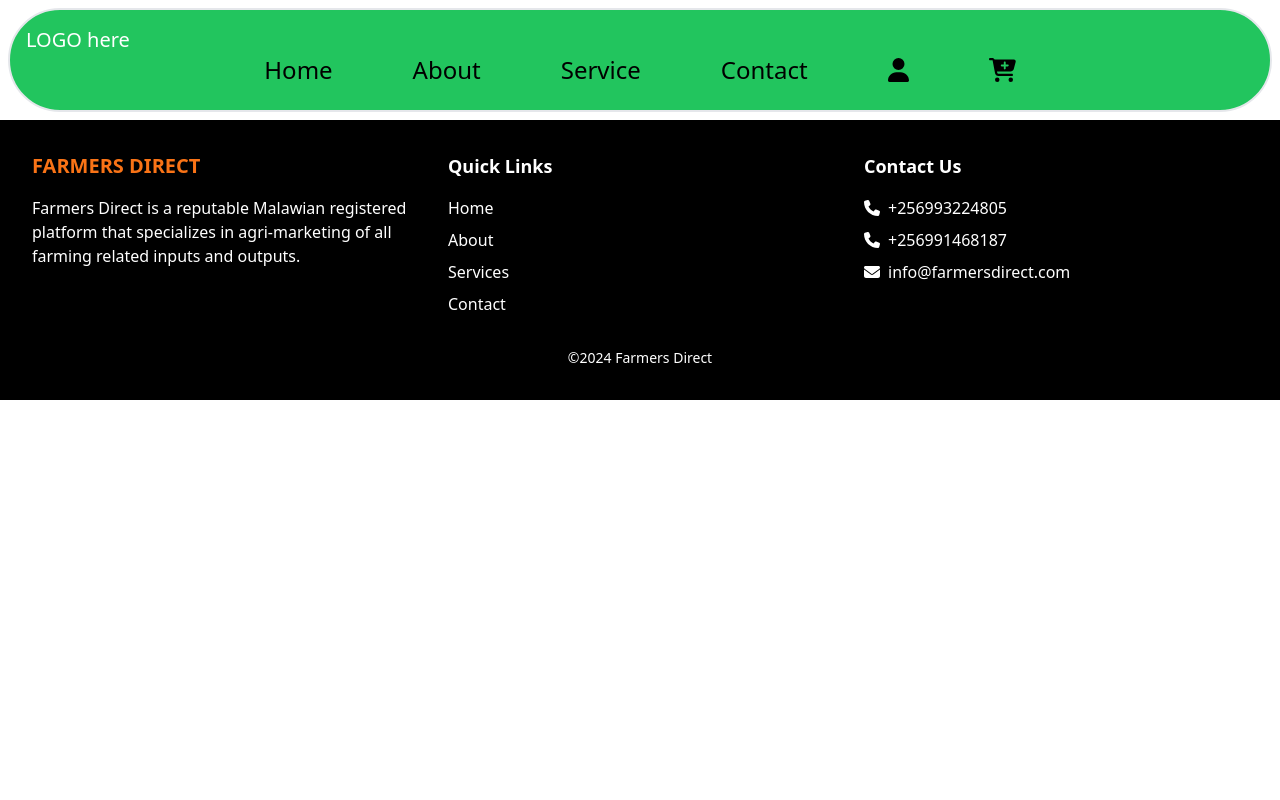
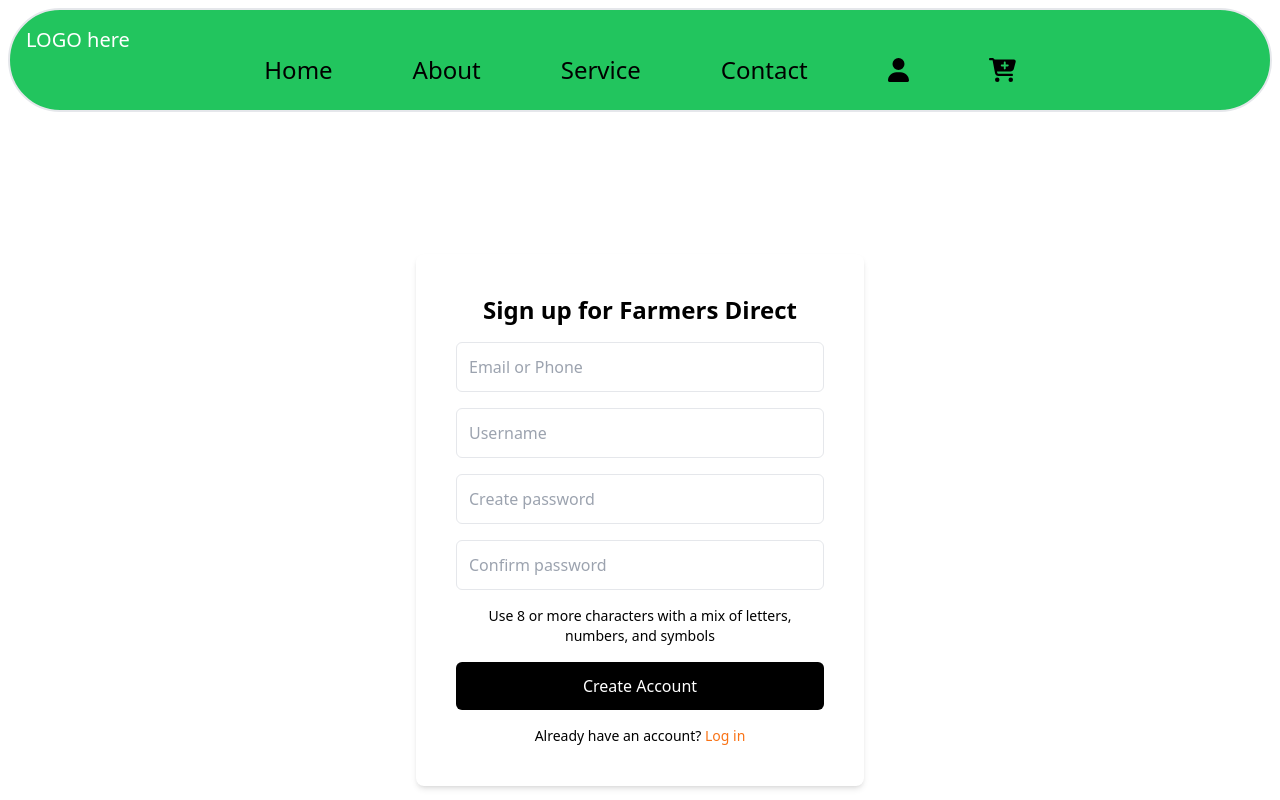
Before and after one commit to Smkandawire/GROUP-27-FARMERS-DIRECT-WEBSITE-FRONTEND, a React (Create React App) app: page /SignUp in a window 1280 px wide. Shown: the top 800 px of the page. Built offline with nearby package versions, Linux system fonts and the light colour scheme.

Commit message:
sign up page update

```diff
--- a/src/App.js
+++ b/src/App.js
@@ -5,6 +5,7 @@ import Home from "./components/Homepage/Home";
 import AboutUs from "./components/AboutUsPage/AboutUs";
 import Services from "./components/Services/Services";
 import ContactUs from "./components/ContactUs/ContactUs";
+import SignUp from "./components/SignUp/SignUp";
 import Footer from "./components/Footer/Footer";
 import LoginPage from "./components/LoginPage/LoginPage";
 import AddToCart from "./components/AddToCart/AddToCart";
@@ -22,6 +23,8 @@ function App() {
          <Route path ="ContactUs"element={<ContactUs/>}/>
          <Route path ="LoginPage"element={<LoginPage/>}/>
          <Route path ="AddToCart"element={<AddToCart/>}/>
+         <Route path ="SignUp"element={<SignUp/>}/>
+
       </Routes>
     </div>
       <Footer/>
--- a/src/components/SignUp/SignUp.js
+++ b/src/components/SignUp/SignUp.js
@@ -1,10 +1,57 @@
 import React from 'react';
+import { Link } from 'react-router-dom';
 
 const SignUp = () => {
   return (
-    <div>
- SignUp
+    <div className="flex items-center justify-center min-h-screen">
+    <div className="bg-white p-10 rounded-lg shadow-md w-full max-w-md">
+      <h2 className="text-2xl font-bold text-center mb-4">Sign up for Farmers Direct</h2>
+
+      <form className="space-y-4">
+        <input
+          type="text"
+          placeholder="Email or Phone"
+          className="w-full p-3 border rounded-md focus:outline-none focus:ring-2 focus:ring-green-500"
+        />
+        <input
+          type="text"
+          placeholder="Username"
+          className="w-full p-3 border rounded-md focus:outline-none focus:ring-2 focus:ring-green-500"
+        />
+        <input
+          type="password"
+          placeholder="Create password"
+          className="w-full p-3 border rounded-md focus:outline-none focus:ring-2 focus:ring-green-500"
+        />
+        <input
+          type="password"
+          placeholder="Confirm password"
+          className="w-full p-3 border rounded-md focus:outline-none focus:ring-2 focus:ring-green-500"
+        />
+
+        <p className="text-sm text-black text-center">
+          Use 8 or more characters with a mix of letters, numbers, and symbols
+        </p>
+
+        <button
+          type="submit"
+          className="w-full bg-black text-white py-3 rounded-md hover:bg-gray-800 transition"
+        >
+          Create Account
+        </button>
+      </form>
+
+      <div className="mt-4 text-center">
+        <p className="text-sm">
+          Already have an account?{" "}
+          <Link to="/LoginPage" className="text-orange-500 hover:underline">
+            Log in
+          </Link>
+        </p>
+      </div>
     </div>
+  </div>
+
   );
 };
 
```
